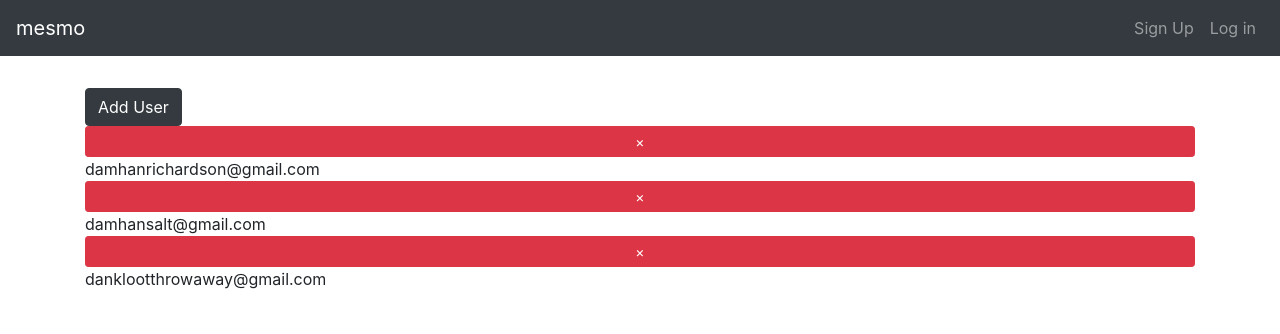
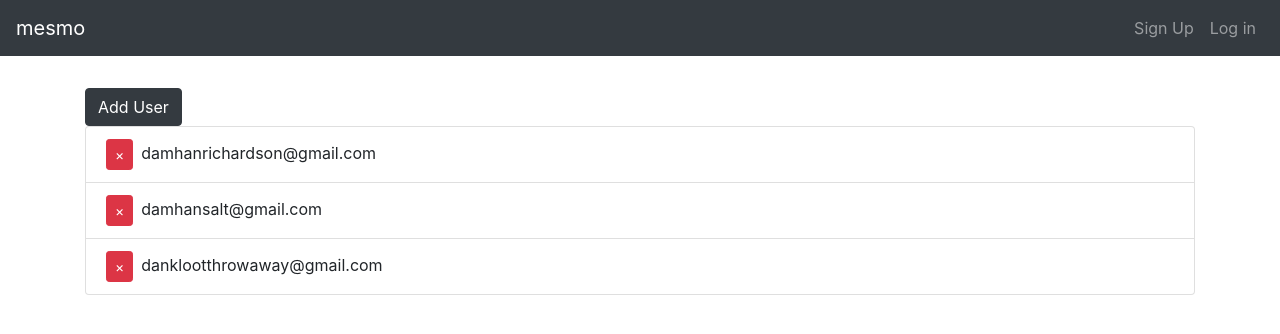
Before and after one commit to Damhan/mesmo, a React (Create React App) app in the folder client/: page / in a window 1280 px wide. Shown: the top 334 px of the page. Built offline with nearby package versions, Linux system fonts and the light colour scheme.

Commit message:
finished basic react frontend

```diff
--- a/client/src/App.css
+++ b/client/src/App.css
@@ -0,0 +1,20 @@
+.remove-btn {
+    margin-right: 0.5rem;
+}
+
+.fade-enter {
+    opacity: 0.1;
+}
+.fade-enter-active {
+    opacity: 1;
+    transition: opacity 500ms ease-in;
+}
+
+.fade-exit {
+    opacity: 1;
+}
+
+.fade-exit-active {
+    opacity: 0.01;
+    transition: opacity 500ms ease-out
+}
--- a/client/src/components/UserList.js
+++ b/client/src/components/UserList.js
@@ -32,20 +32,20 @@
                     <TransitionGroup className="userList">
                         {users.map(({id, email}) => (
                             <CSSTransition key={id} timeout={500} classNames="fade">
-                                <ListGroup>
+                                <ListGroupItem>
                                     <Button
                                         className="remove-btn"
                                         variant="danger"
                                         size="sm"
                                         onClick={() => {
-                                            this.setState(state => {
-                                                items: state.users.filter(user => user.id != id)
-                                            });
+                                            this.setState(state => ({
+                                                users: state.users.filter(user => user.id != id)
+                                            }));
                                         }}
                                     >&times;</Button>
                                     {email}
 
-                                </ListGroup>
+                                </ListGroupItem>
                             </CSSTransition>
                     ))}
                     </TransitionGroup>
--- a/package.json
+++ b/package.json
@@ -9,7 +9,7 @@
     "server": "nodemon server.js",
     "client": "npm start --prefix client",
     "dev": "concurrently \"npm run server\" \"npm run client\"",
-    "client-install":"npm install --prefix client"
+    "client-install": "npm install --prefix client"
   },
   "author": "Damhan Richardson",
   "license": "MIT",
```
